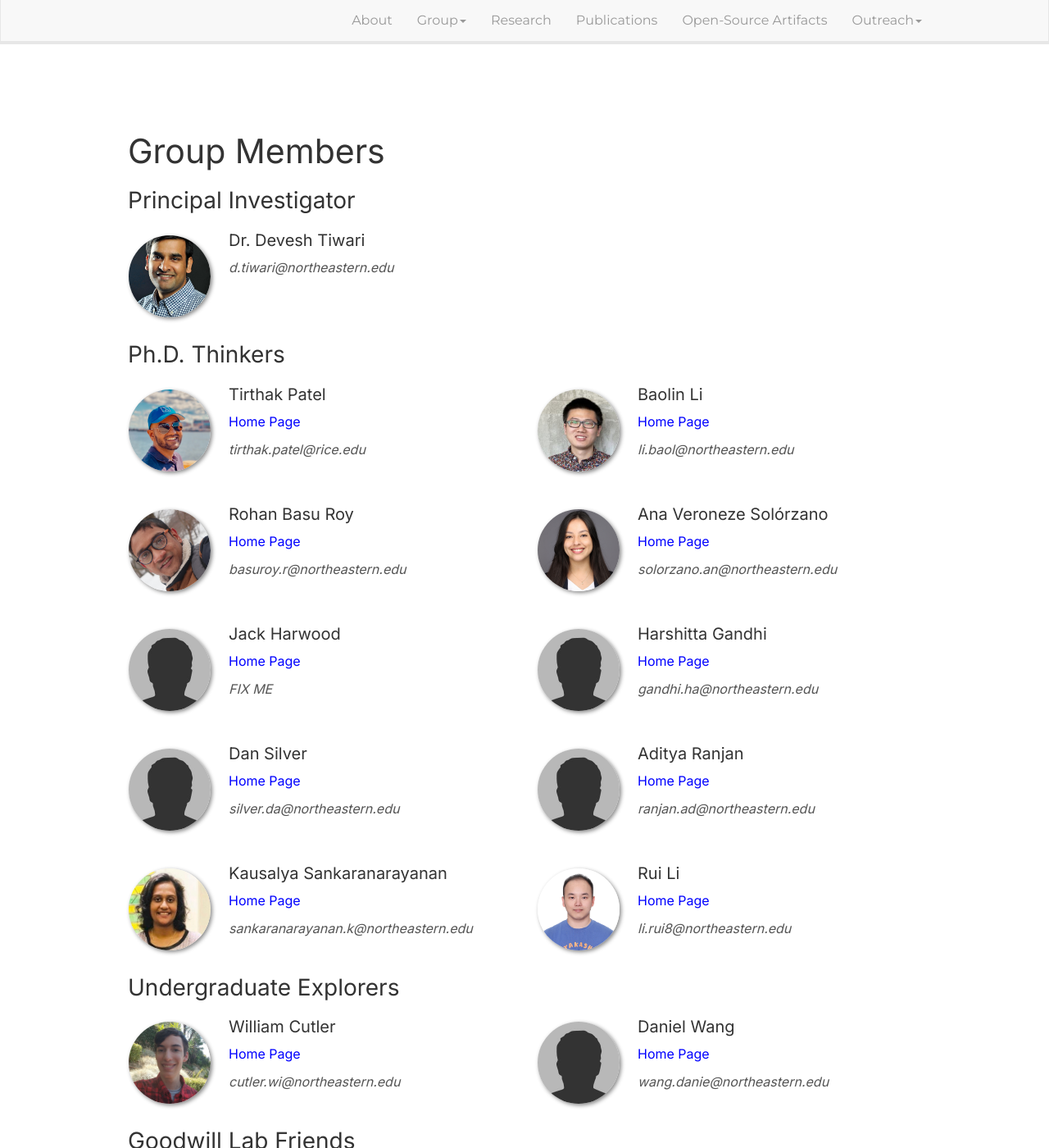
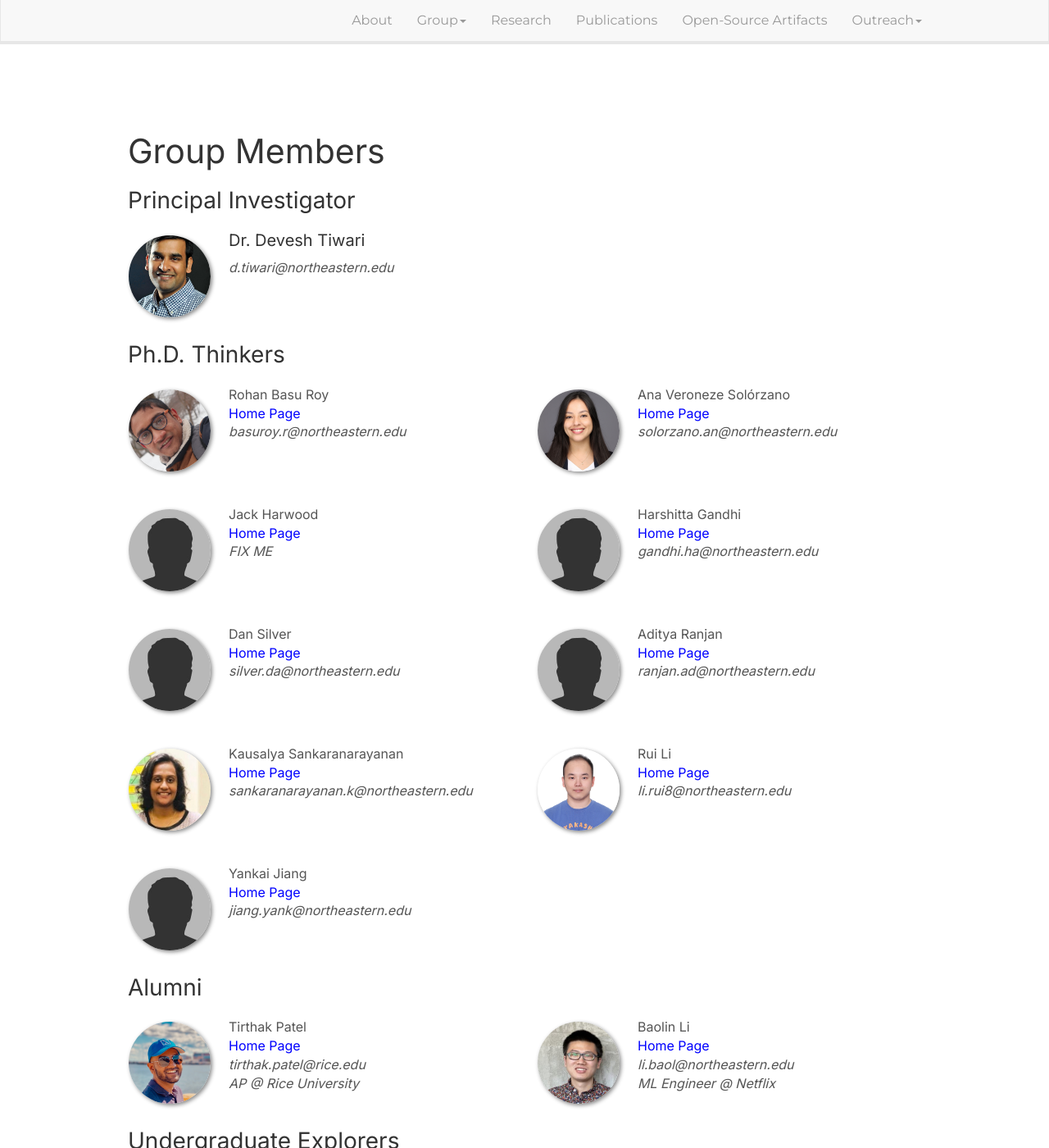
Before and after one commit to GoodwillComputingLab/goodwillcomputinglab.github.io, a Jekyll site: the page built from _pages/members.md, in a window 1280 px wide and 1400 px high. Shown: the whole window at 82% size. Built offline with Jekyll 4.4.1, drawn with Linux system fonts in a browser that asks for light colours; nearby versions of some CDN libraries.

Commit message:
change members

```diff
--- a/_data/team_members.yml
+++ b/_data/team_members.yml
@@ -7,15 +7,15 @@ pi:
 student_categories:
   - text: "Ph.D. Thinkers"
     individuals:
-      - name: Tirthak Patel
-        photo: tirthak_patel.jpg
-        webpage: https://www.tirthakpatel.com/
-        email: tirthak.patel@rice.edu
+      # - name: Tirthak Patel
+      #   photo: tirthak_patel.jpg
+      #   webpage: https://www.tirthakpatel.com/
+      #   email: tirthak.patel@rice.edu
 
-      - name: Baolin Li
-        photo: baolin_li.jpg
-        webpage: https://baolin-li.netlify.app/
-        email: li.baol@northeastern.edu
+      # - name: Baolin Li
+      #   photo: baolin_li.jpg
+      #   webpage: https://baolin-li.netlify.app/
+      #   email: li.baol@northeastern.edu
 
       - name: Rohan Basu Roy
         photo: rohan_basuroy.jpg
@@ -57,8 +57,24 @@ student_categories:
         webpage: https://liruivah.github.io/
         email: li.rui8@northeastern.edu
 
-  # - text: "Master Doers"
-  #   individuals:
+      - name: Yankai Jiang
+        photo:
+        webpage: https://lukejyk.github.io
+        email: jiang.yank@northeastern.edu
+
+  - text: "Alumni"
+    individuals:
+      - name: Tirthak Patel
+        photo: tirthak_patel.jpg
+        webpage: https://www.tirthakpatel.com/
+        email: tirthak.patel@rice.edu
+        position: AP @ Rice University
+
+      - name: Baolin Li
+        photo: baolin_li.jpg
+        webpage: https://baolin-li.netlify.app/
+        email: li.baol@northeastern.edu
+        position: ML Engineer @ Netflix
 
   - text: "Undergraduate Explorers"
     individuals:
--- a/_pages/members.md
+++ b/_pages/members.md
@@ -41,13 +41,15 @@ permalink: /members/
 
 {% endif %}
 
-  <h4>{{ member.name }}</h4>
-  {% if member.webpage == nil %}
-  <a href="{{ site.url }}{{ site.baseurl }}/" style="color: blue;">Home Page</a>
+  {{ member.name}}<br/>
+  <!-- {% if member.webpage == nil %}
+  <a href="{{ site.url }}{{ site.baseurl }}/" style="color: blue;">Home Page</a><br/>
   {% else %}
-  <a href="{{ member.webpage }}" style="color: blue;">Home Page</a>
-  {% endif %}
-  <i>{{ member.email }}</i>
+  <a href="{{ member.webpage }}" style="color: blue;">Home Page</a><br/>
+  {% endif %} -->
+    <a href="{{ member.webpage }}" style="color: blue;">Home Page</a><br/>
+  <i>{{ member.email }}</i><br/>
+  <i>{{member.position}}</i>
   </div>
 
 {% assign number_printed = number_printed | plus: 1 %}
```
